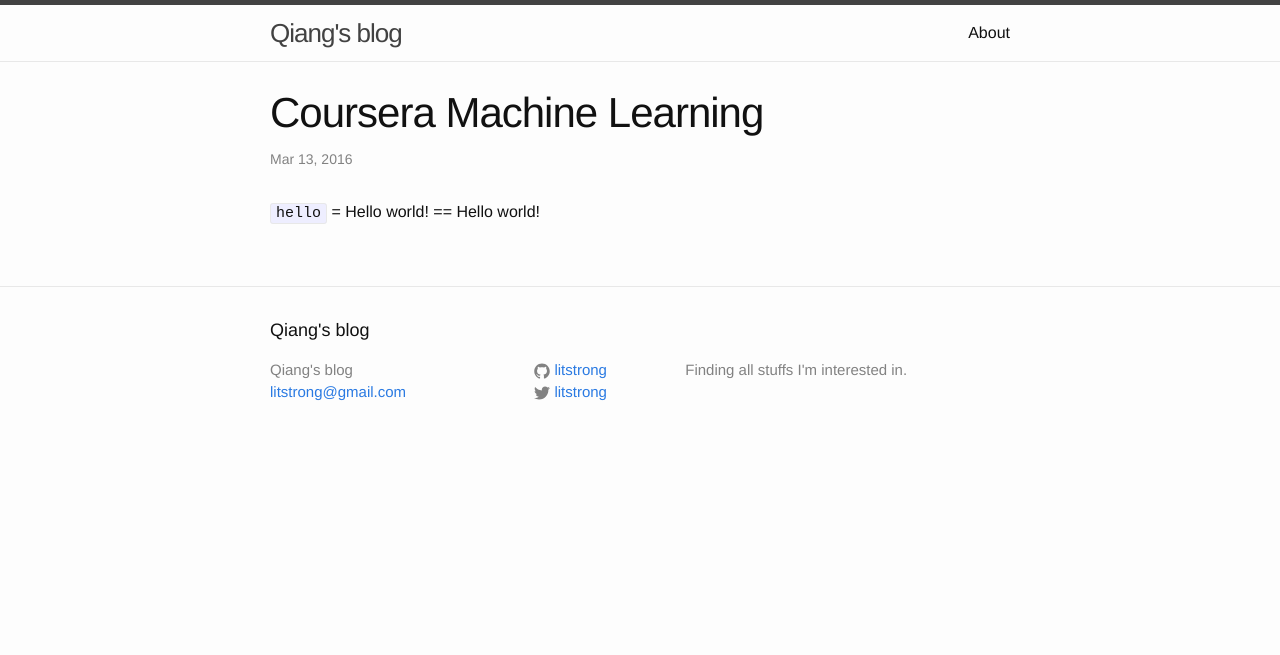
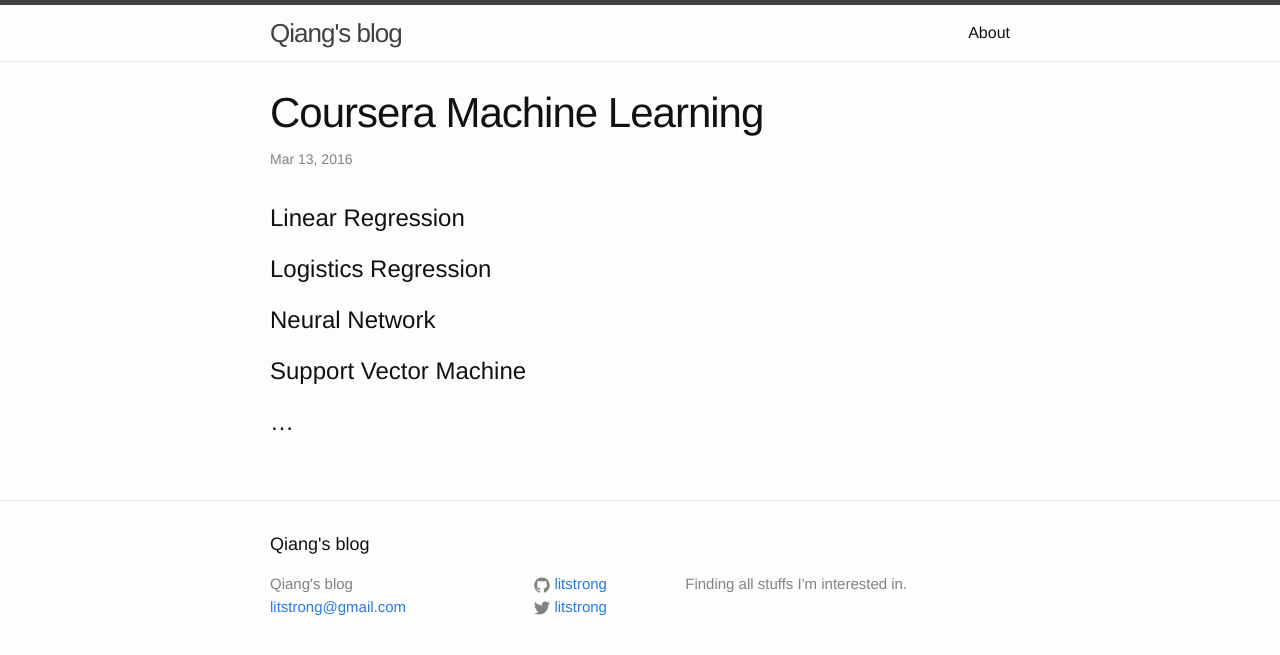
Before and after one commit to litstrong/litstrong.github.io, a Jekyll site: the page built from _posts/2016-03-13-coursera-machine-learning.markdown, in a window 1280 px wide. Shown: the top 655 px of the page. Built offline with Jekyll 4.4.1, drawn with Linux system fonts in a browser that asks for light colours.

Commit message:
Update 2016-03-13-coursera-machine-learning.markdown

```diff
--- a/_posts/2016-03-13-coursera-machine-learning.markdown
+++ b/_posts/2016-03-13-coursera-machine-learning.markdown
@@ -3,6 +3,8 @@
 title:  "Coursera Machine Learning"
 ---
 
-`hello`
-= Hello world!
-== Hello world!
+# Linear Regression
+# Logistics Regression
+# Neural Network
+# Support Vector Machine
+# ...
```
